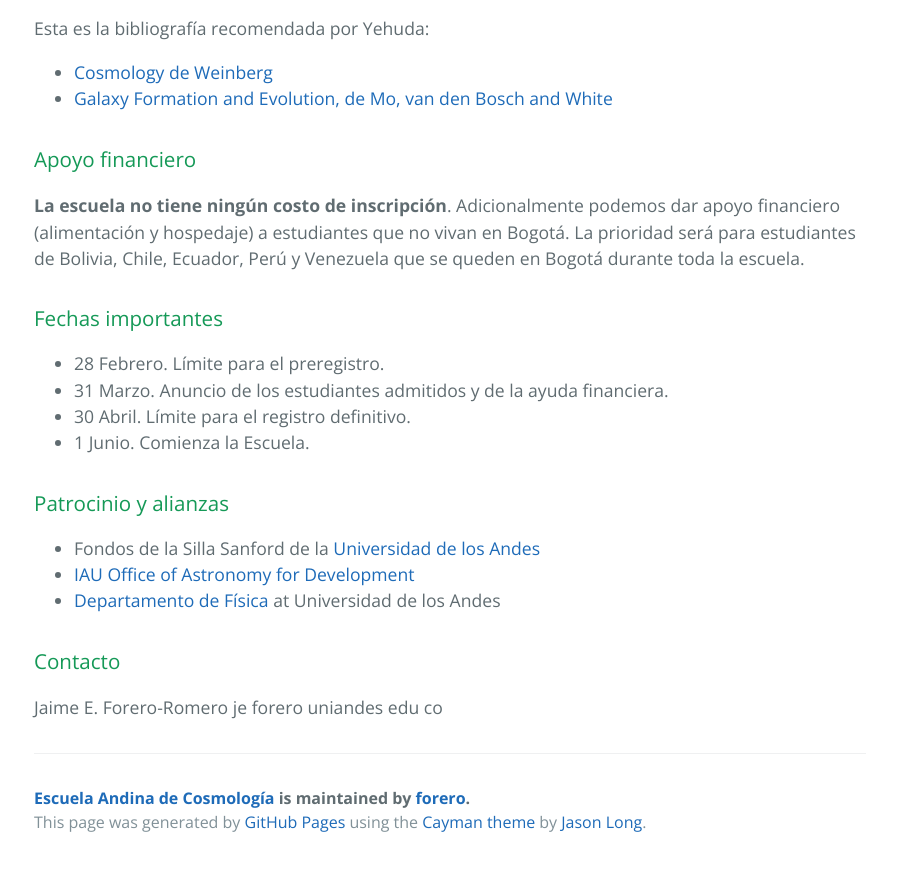
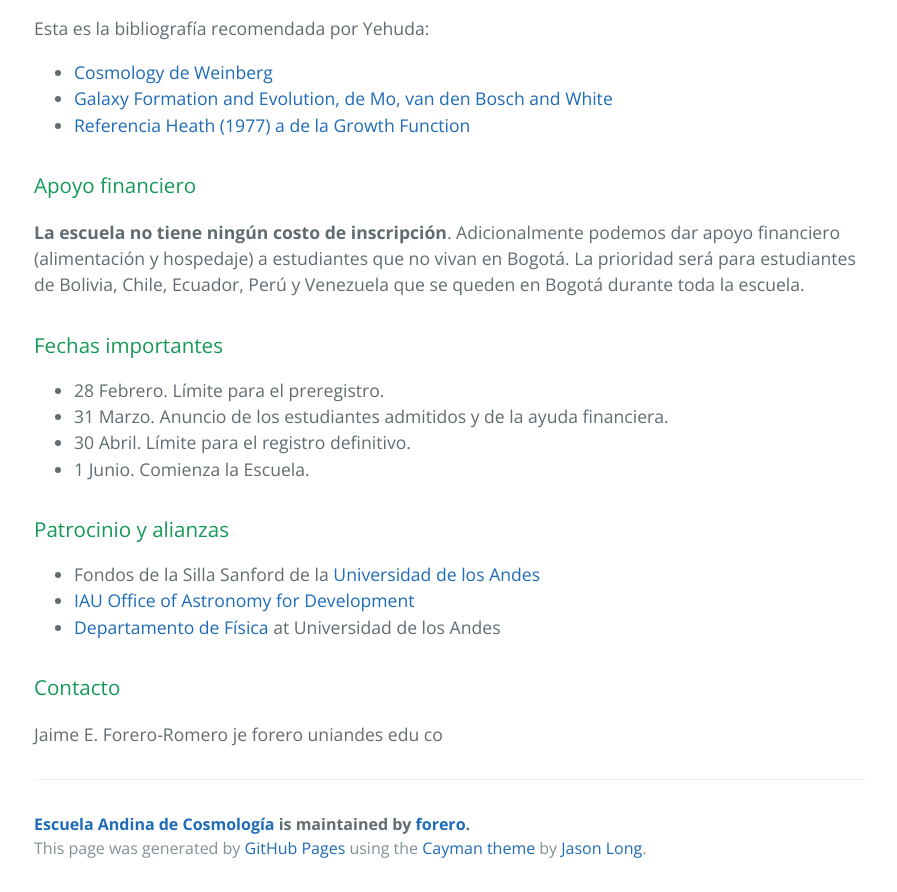
Before and after one commit to forero/AndeanCosmologySchool, a plain HTML site: page index.html in a window 1280 px wide. Shown: the part 3414-4306 px from the top of the page, without its empty margins (190-1087 px from the left). Before the commit the page ends 4280 px from the top, so only its background shows below. Drawn offline with nearby package versions, Linux system fonts and the light colour scheme.

```diff
--- a/index.html
+++ b/index.html
@@ -299,6 +299,7 @@
 <ul>
 <li><a href="https://global.oup.com/academic/product/cosmology-9780198526827?cc=co&amp;lang=en&amp;">Cosmology de Weinberg</a></li>
 <li><a href="http://www.cambridge.org/us/academic/subjects/astronomy/astrophysics/galaxy-formation-and-evolution-1?format=HB">Galaxy Formation and Evolution, de Mo, van den Bosch and White </a></li>
+<li><a href="http://articles.adsabs.harvard.edu/cgi-bin/nph-iarticle_query?1977MNRAS.179..351H&amp;amp;data_type=PDF_HIGH&amp;amp;whole_paper=YES&amp;amp;type=PRINTER&amp;amp;filetype=.pdf">Referencia Heath (1977) a de la Growth Function</a></li>
 </ul>
 
 <h3>
```
Also changed, not shown: params.json (+1 -1 lines).
